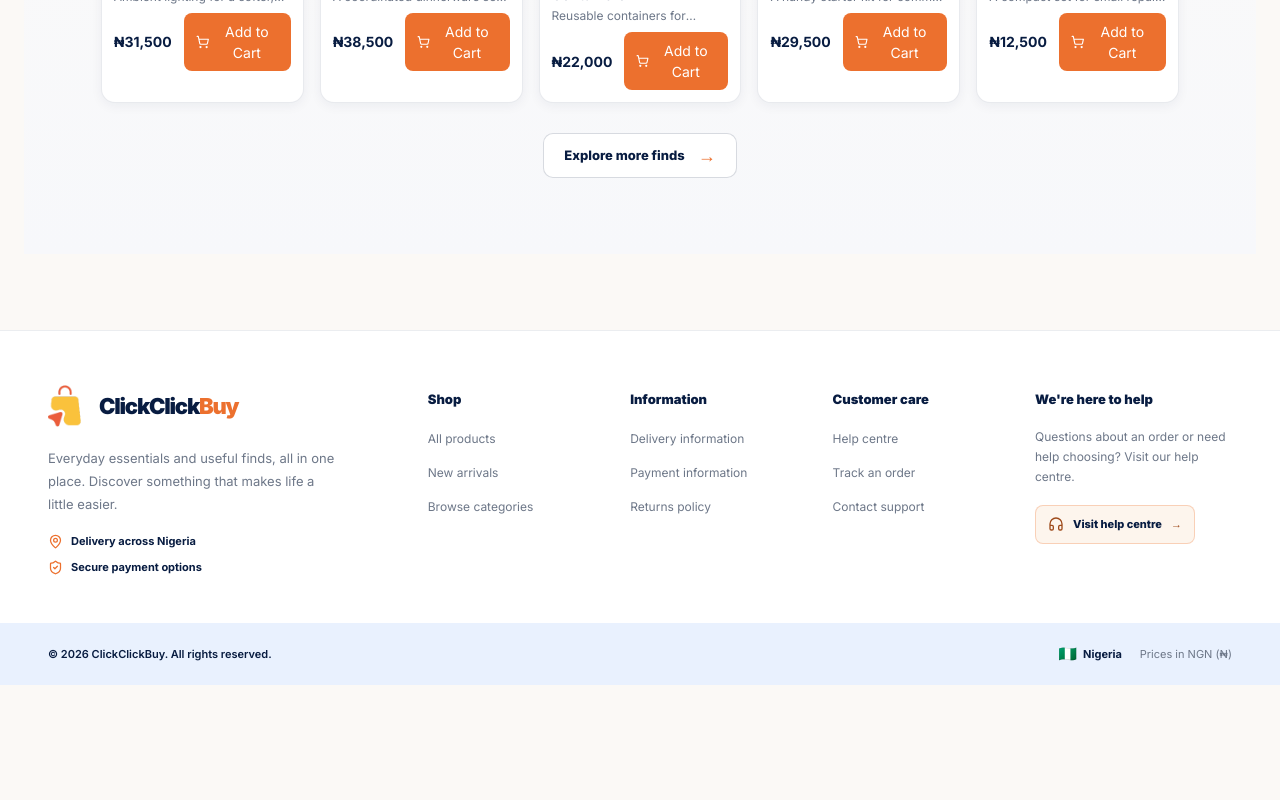
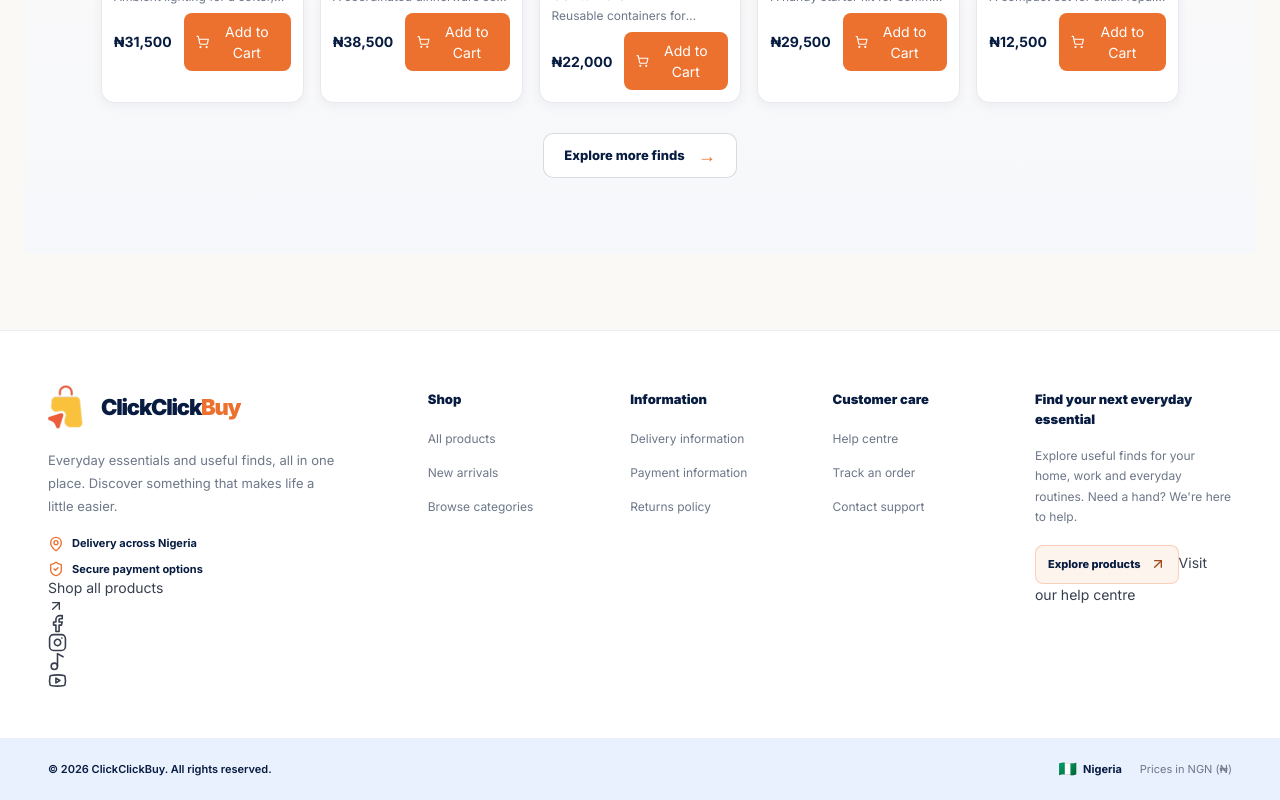
Before and after one commit to Richardjames2023/my-devops-project, a Next.js app in the folder frontend/client/: page / in a window 1280 px wide. Shown: the part 2406-3206 px from the top of the page. Before the commit the page ends 3091 px from the top, so only its background shows below. Built offline with nearby package versions, Linux system fonts and the light colour scheme; no server answers.

Commit message:
feat(storefront): add social presence and stronger footer shopping CTA

```diff
--- a/frontend/client/src/components/Footer.tsx
+++ b/frontend/client/src/components/Footer.tsx
@@ -1,49 +1,48 @@
 import Image from "next/image";
 import Link from "next/link";
-import { ArrowUpRight, Headphones, MapPin, ShieldCheck } from "lucide-react";
+import { ArrowUpRight, Facebook, Headphones, Instagram, MapPin, Music2, ShieldCheck, Youtube } from "lucide-react";
 
 const footerGroups = [
-  {
-    title: "Shop",
-    links: [
+  { title: "Shop", links: [
     { label: "All products", href: "/products" },
     { label: "New arrivals", href: "/products?sort=newest" },
     { label: "Browse categories", href: "/products" },
-    ],
-  },
-  {
-    title: "Information",
-    links: [
+  ] },
+  { title: "Information", links: [
     { label: "Delivery information", href: "/delivery-information" },
     { label: "Payment information", href: "/payment-information" },
     { label: "Returns policy", href: "/returns-policy" },
-    ],
-  },
-  {
-    title: "Customer care",
-    links: [
+  ] },
+  { title: "Customer care", links: [
     { label: "Help centre", href: "/help" },
     { label: "Track an order", href: "/track-order" },
     { label: "Contact support", href: "/help" },
-    ],
-  },
+  ] },
 ];
 
-const Footer = () => {
-  return (
+const Footer = () => (
   <footer className="storefront-footer">
     <div className="storefront-footer__main">
       <div className="storefront-footer__brand">
         <Link href="/" className="storefront-footer__logo" aria-label="ClickClickBuy homepage">
-            <Image src="/logo.png" alt="" width={42} height={42} />
+          <Image src="/logo.png" alt="" width={44} height={44} />
           <span>ClickClick<span>Buy</span></span>
         </Link>
         <p className="storefront-footer__description">
           Everyday essentials and useful finds, all in one place. Discover something that makes life a little easier.
         </p>
         <div className="storefront-footer__assurance">
-            <span><MapPin size={15} aria-hidden="true" /> Delivery across Nigeria</span>
-            <span><ShieldCheck size={15} aria-hidden="true" /> Secure payment options</span>
+          <span><MapPin size={16} aria-hidden="true" /> Delivery across Nigeria</span>
+          <span><ShieldCheck size={16} aria-hidden="true" /> Secure payment options</span>
+        </div>
+        <Link href="/products" className="storefront-footer__shop-link">
+          Shop all products <ArrowUpRight size={16} aria-hidden="true" />
+        </Link>
+        <div className="storefront-footer__socials" aria-label="ClickClickBuy social media">
+          <span role="img" aria-label="Facebook"><Facebook size={19} aria-hidden="true" /></span>
+          <span role="img" aria-label="Instagram"><Instagram size={19} aria-hidden="true" /></span>
+          <span role="img" aria-label="TikTok"><Music2 size={19} aria-hidden="true" /></span>
+          <span role="img" aria-label="YouTube"><Youtube size={19} aria-hidden="true" /></span>
         </div>
       </div>
 
@@ -53,7 +52,7 @@ const Footer = () => {
           <ul>
             {group.links.map((link) => (
               <li key={link.label}>
-                  <Link href={link.href}>{link.label}<ArrowUpRight size={12} aria-hidden="true" /></Link>
+                <Link href={link.href}>{link.label}<ArrowUpRight size={13} aria-hidden="true" /></Link>
               </li>
             ))}
           </ul>
@@ -61,13 +60,12 @@ const Footer = () => {
       ))}
 
       <div className="storefront-footer__contact">
-          <h2>We're here to help</h2>
-          <p>Questions about an order or need help choosing? Visit our help centre.</p>
-          <Link href="/help" className="storefront-footer__help-link">
-            <Headphones size={16} aria-hidden="true" />
-            Visit help centre
-            <span aria-hidden="true">→</span>
+        <h2>Find your next everyday essential</h2>
+        <p>Explore useful finds for your home, work and everyday routines. Need a hand? We're here to help.</p>
+        <Link href="/products" className="storefront-footer__help-link">
+          Explore products <ArrowUpRight size={16} aria-hidden="true" />
         </Link>
+        <Link href="/help" className="storefront-footer__secondary-link">Visit our help centre</Link>
       </div>
     </div>
 
@@ -80,6 +78,5 @@ const Footer = () => {
     </div>
   </footer>
 );
-};
 
 export default Footer;
```
Lines whose indentation alone changed are shown as unchanged.
